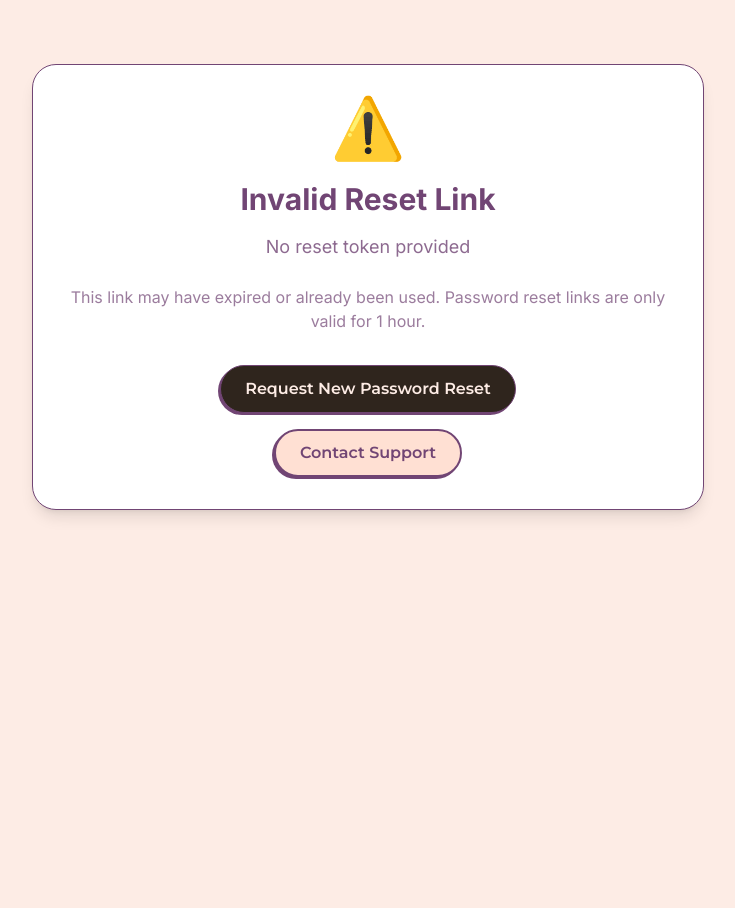
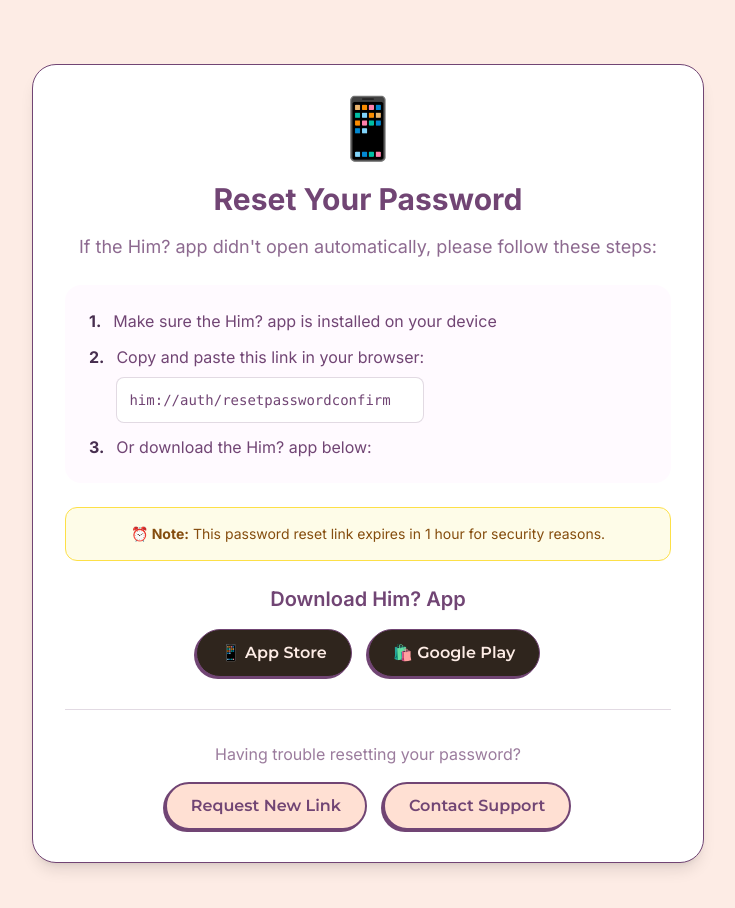
Before and after one commit to him-dating-app/website, a Next.js app: page /reset-password in a window 1280 px wide. Shown: the top 908 px of the page, without its empty margins (272-1007 px from the left). Before the commit the page ends 800 px from the top, so only its background shows below. Built offline with nearby package versions, Linux system fonts and the light colour scheme.

Commit message:
added reset password and verify email

```diff
--- /dev/null
+++ b/app/api/auth/callback/route.ts
@@ -0,0 +1,93 @@
+import { NextRequest, NextResponse } from 'next/server';
+
+export async function GET(request: NextRequest) {
+  const url = new URL(request.url);
+
+  // Log for debugging
+  console.log('Auth callback received:', {
+    searchParams: Object.fromEntries(url.searchParams),
+    hash: url.hash,
+    pathname: url.pathname
+  });
+
+  // Check for errors first
+  const error = url.searchParams.get('error');
+  const errorCode = url.searchParams.get('error_code');
+  const errorDescription = url.searchParams.get('error_description');
+
+  if (error || errorCode) {
+    console.log('Auth callback error:', { error, errorCode, errorDescription });
+
+    // Handle specific error cases
+    if (errorCode === 'otp_expired') {
+      return NextResponse.redirect(
+        new URL('/reset-password?error=expired&message=' + encodeURIComponent('This password reset link has expired. Please request a new one.'), url.origin)
+      );
+    }
+
+    // Generic error redirect
+    return NextResponse.redirect(
+      new URL(`/reset-password?error=${errorCode || 'unknown'}&message=${encodeURIComponent(errorDescription || 'Invalid reset link')}`, url.origin)
+    );
+  }
+
+  // Look for tokens in search params (Supabase sometimes puts them here)
+  const accessToken = url.searchParams.get('access_token');
+  const refreshToken = url.searchParams.get('refresh_token');
+  const type = url.searchParams.get('type');
+
+  // Also check for token_hash for newer Supabase flows
+  const tokenHash = url.searchParams.get('token_hash');
+
+  if (accessToken && refreshToken) {
+    console.log('Tokens found, redirecting to app');
+
+    // Create deep link to app with tokens
+    const appUrl = `him://auth/resetpasswordconfirm?access_token=${encodeURIComponent(accessToken)}&refresh_token=${encodeURIComponent(refreshToken)}&type=${type || 'recovery'}`;
+
+    // Redirect to a page that will open the app
+    return NextResponse.redirect(
+      new URL(`/reset-password?redirect=${encodeURIComponent(appUrl)}&success=true`, url.origin)
+    );
+  }
+
+  // Handle token_hash flow (for email confirmations)
+  if (tokenHash && type) {
+    console.log('Token hash found, redirecting based on type:', type);
+
+    if (type === 'recovery') {
+      // For password recovery, we need to handle this differently
+      // The token_hash needs to be exchanged for a session
+      const appUrl = `him://auth/resetpasswordconfirm?token_hash=${encodeURIComponent(tokenHash)}&type=recovery`;
+
+      return NextResponse.redirect(
+        new URL(`/reset-password?redirect=${encodeURIComponent(appUrl)}&token_hash=${tokenHash}`, url.origin)
+      );
+    } else if (type === 'signup' || type === 'email') {
+      // For email verification
+      const appUrl = `him://auth/email-verification?token_hash=${encodeURIComponent(tokenHash)}&type=${type}`;
+
+      return NextResponse.redirect(
+        new URL(`/verify-email?redirect=${encodeURIComponent(appUrl)}`, url.origin)
+      );
+    }
+  }
+
+  // If we have a hash fragment, it might contain the tokens
+  // Note: Hash fragments are not sent to the server, so this won't work
+  // We need to handle this client-side
+  if (!accessToken && !refreshToken && !tokenHash) {
+    console.log('No tokens found in callback, redirecting to handle client-side');
+
+    // Redirect to a page that can handle hash fragments client-side
+    return NextResponse.redirect(
+      new URL('/reset-password?check_hash=true', url.origin)
+    );
+  }
+
+  // No tokens found at all - show error
+  console.log('No tokens or hash found in callback');
+  return NextResponse.redirect(
+    new URL('/reset-password?error=no_token&message=' + encodeURIComponent('No authentication token was provided. Please try requesting a new password reset.'), url.origin)
+  );
+}
--- a/app/reset-password/page.tsx
+++ b/app/reset-password/page.tsx
@@ -8,33 +8,76 @@
 
 function ResetPasswordContent() {
   const searchParams = useSearchParams();
-  const token = searchParams.get('token');
-  const type = searchParams.get('type');
+  const redirect = searchParams.get('redirect');
+  const errorParam = searchParams.get('error');
+  const errorMessage = searchParams.get('message');
+  const checkHash = searchParams.get('check_hash');
+  const tokenHash = searchParams.get('token_hash');
+  const success = searchParams.get('success');
   const [error, setError] = useState<string | null>(null);
   const [loading, setLoading] = useState(true);
 
   useEffect(() => {
-    if (!token) {
-      setError('No reset token provided');
+    // Handle redirect from API callback
+    if (redirect) {
+      const decodedUrl = decodeURIComponent(redirect);
+      console.log('Redirecting to app:', decodedUrl);
+
+      // Try to open the app
+      try {
+        const link = document.createElement('a');
+        link.href = decodedUrl;
+        link.style.display = 'none';
+        document.body.appendChild(link);
+        link.click();
+        document.body.removeChild(link);
+      } catch (e) {
+        console.warn('Failed to create app redirect link:', e);
+      }
+
+      // Show success message or fallback after delay
+      setTimeout(() => {
+        setLoading(false);
+      }, 2000);
+      return;
+    }
+
+    // Handle errors from API callback
+    if (errorParam) {
+      if (errorParam === 'expired') {
+        setError(errorMessage || 'This password reset link has expired. Please request a new one.');
+      } else if (errorParam === 'no_token') {
+        setError(errorMessage || 'No authentication token was provided. Please try requesting a new password reset.');
+      } else {
+        setError(errorMessage || 'Invalid reset link');
+      }
       setLoading(false);
       return;
     }
 
-    if (type !== 'recovery') {
-      setError('Invalid reset link type');
+    // Handle client-side hash checking (fallback for when Supabase uses hash fragments)
+    if (checkHash && typeof window !== 'undefined') {
+      const hash = window.location.hash;
+      if (hash) {
+        const params = new URLSearchParams(hash.substring(1));
+        const accessToken = params.get('access_token');
+        const refreshToken = params.get('refresh_token');
+
+        if (accessToken && refreshToken) {
+          // Redirect to app with tokens
+          const appUrl = `him://auth/resetpasswordconfirm?access_token=${encodeURIComponent(accessToken)}&refresh_token=${encodeURIComponent(refreshToken)}`;
+          window.location.href = `/reset-password?redirect=${encodeURIComponent(appUrl)}&success=true`;
+          return;
+        }
+      }
+      setError('Unable to process reset link. Please try requesting a new one.');
       setLoading(false);
       return;
     }
 
-    // Validate token format (should be alphanumeric with dashes/underscores)
-    if (!/^[A-Za-z0-9_-]+$/.test(token)) {
-      setError('Invalid token format');
-      setLoading(false);
-      return;
-    }
-
-    // Try to open the app with the reset token
-    const appUrl = `him://auth/resetpasswordconfirm?token=${encodeURIComponent(token)}&type=recovery`;
+    // Handle token_hash flow
+    if (tokenHash) {
+      const appUrl = `him://auth/resetpasswordconfirm?token_hash=${encodeURIComponent(tokenHash)}&type=recovery`;
 
       try {
         // Create a temporary link and click it (safer than window.location)
@@ -52,7 +95,12 @@
       setTimeout(() => {
         setLoading(false);
       }, 2000);
-  }, [token, type]);
+      return;
+    }
+
+    // No parameters provided - show default state
+    setLoading(false);
+  }, [redirect, errorParam, errorMessage, checkHash, tokenHash, success]);
 
   if (error) {
     return (
@@ -130,7 +178,9 @@
                       <div>
                         <span>Copy and paste this link in your browser:</span>
                         <div className="mt-2 p-3 bg-white rounded-lg border border-him-purple-dark/20 font-mono text-sm break-all">
-                          him://auth/resetpasswordconfirm?token={token}&type=recovery
+                          {redirect ? decodeURIComponent(redirect) :
+                           tokenHash ? `him://auth/resetpasswordconfirm?token_hash=${tokenHash}&type=recovery` :
+                           'him://auth/resetpasswordconfirm'}
                         </div>
                       </div>
                     </li>
```
Lines whose indentation alone changed are shown as unchanged.
